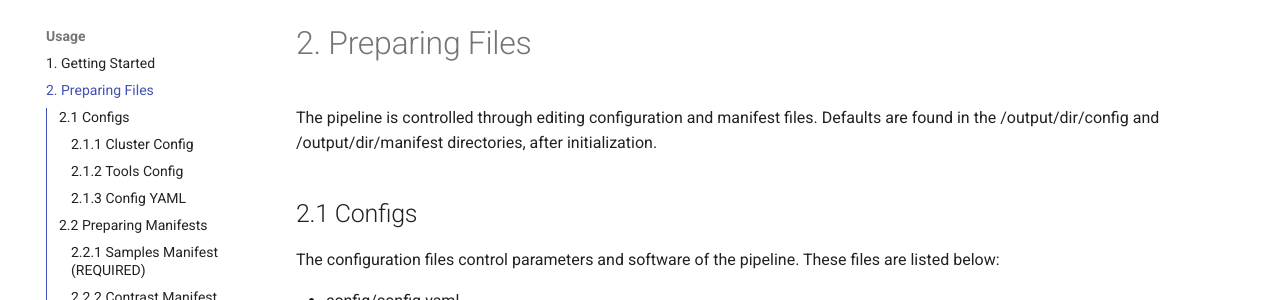
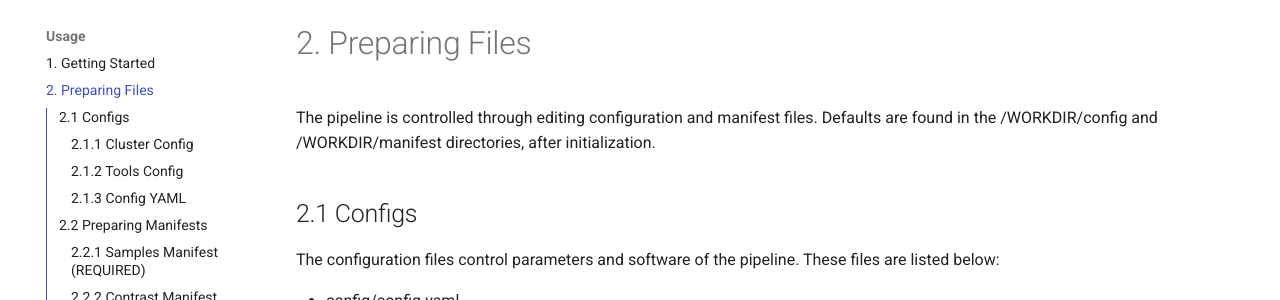
Before and after one commit to CCBR/CARLISLE, an MkDocs documentation site: the page built from docs/user-guide/preparing-files.md, in a window 1280 px wide and 900 px high. Shown: the part 123-423 px from the top of the window. Built offline with MkDocs 1.6.1 and Material for MkDocs 9.7.7, drawn with Linux system fonts in a browser that asks for light colours; comment, search, counter and statistics services are not loaded; the version menu is left out.

Commit message:
formatting

```diff
--- a/docs/user-guide/preparing-files.md
+++ b/docs/user-guide/preparing-files.md
@@ -1,5 +1,5 @@
 # 2. Preparing Files
-The pipeline is controlled through editing configuration and manifest files. Defaults are found in the /output/dir/config and /output/dir/manifest directories, after initialization.
+The pipeline is controlled through editing configuration and manifest files. Defaults are found in the /WORKDIR/config and /WORKDIR/manifest directories, after initialization.
 
 ## 2.1 Configs
 The configuration files control parameters and software of the pipeline. These files are listed below:
@@ -18,13 +18,13 @@
 There are several groups of parameters that are editable for the user to control the various aspects of the pipeline. These are :
 
 - Folders and Paths
-  - These parameters will include the input and ouput files of the pipeline, as well as list all manifest names.
+    - These parameters will include the input and ouput files of the pipeline, as well as list all manifest names.
 - User parameters
-  - These parameters will control the pipeline features. These include thresholds and whether to perform processes.
+    - These parameters will control the pipeline features. These include thresholds and whether to perform processes.
 - Advanced parameters
-  - These parameters generally do not need to be edited, as they control the outputs to peak calling and duplication type.
+    - These parameters generally do not need to be edited, as they control the outputs to peak calling and duplication type.
 - References
-  - These parameters will control the location of index files, spike-in references, adaptors and species calling information.
+    - These parameters will control the location of index files, spike-in references, adaptors and species calling information.
 
 The pipeline allows for the use of a species specific spike-in control, or the use of normalization via library size. The parameter `spikein_genome` should be set to the species term used in `spikein_reference`.
 
```
Also changed, not shown: docs/user-guide/run.md (+2 -2 lines).
